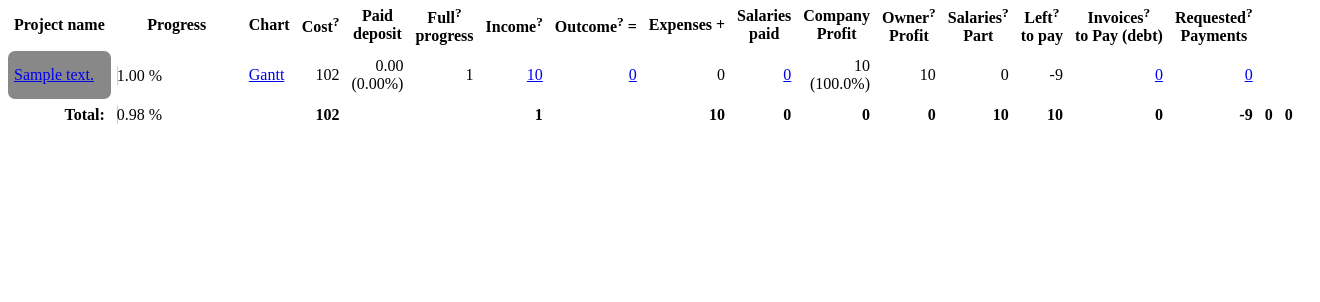
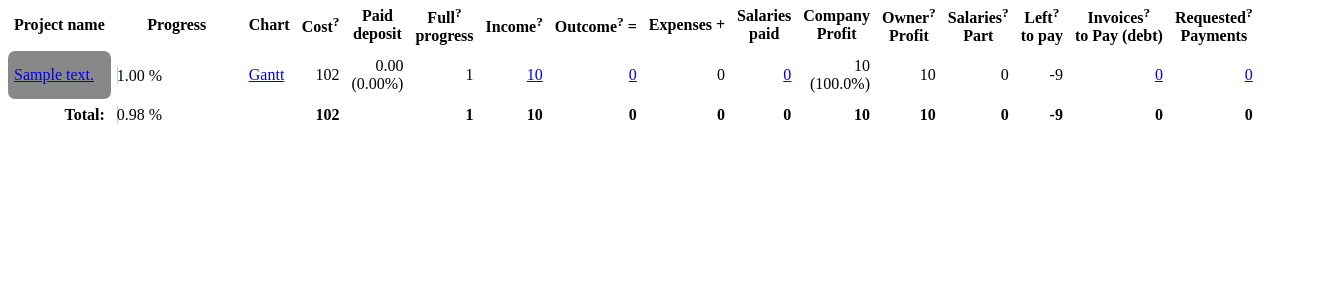
Before and after one commit to yushakov/tables, a Django app: page /list/ in a window 1320 px wide. Shown: the part 135-437 px from the top of the page. Run offline with Django 4.2, Linux system fonts and the light colour scheme; a user stored in the database is signed in; tables that the repository leaves empty hold one stand-in row (values such as "Sample post").

Commit message:
Fix 'Total' output on index.html.

```diff
--- a/list/templates/list/index.html
+++ b/list/templates/list/index.html
@@ -125,12 +125,10 @@
         <td align ='right'>
             <b>{{ total.full_cost }}</b>
         </td>
-        <td align ='right'><b>{{ total.main_cost }}</b></td>
         <td align ='right'><b>{{ total.deposit }}</b></td>
         <td align ='right'>
             <b>{{ total.full_progress_cost }}</b>
         </td>
-        <td align ='right'></td>
         <td align ='right'>
             <b>{{ total.round_income }}</b>
         </td>
```
